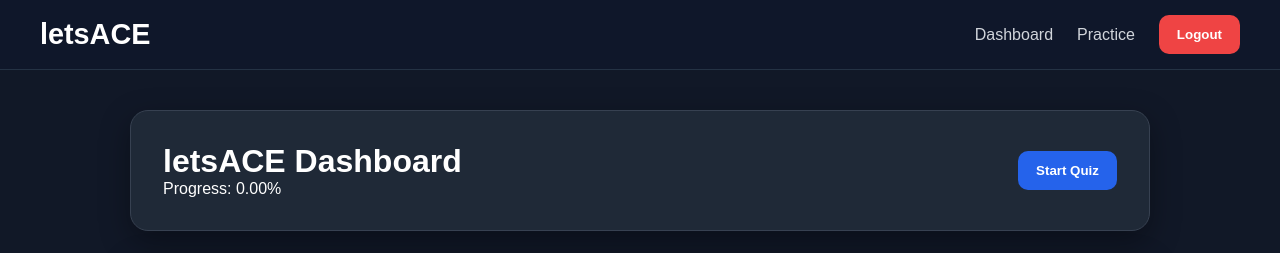
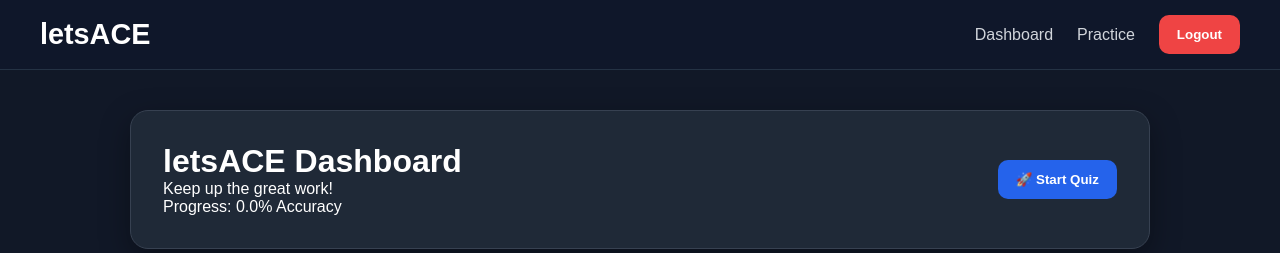
Before and after one commit to Harris-Cabrera/letsACE, a React (Vite) app in the folder frontend/: page /dashboard in a window 1280 px wide. Shown: the top 253 px of the page. Built offline with nearby package versions, Linux system fonts and the light colour scheme; no server answers; sample sign-in values are in the browser's storage.

Commit message:
updated DashboardHeader message promps

```diff
--- a/frontend/src/components/dashboard/DashboardHeader.jsx
+++ b/frontend/src/components/dashboard/DashboardHeader.jsx
@@ -1,22 +1,31 @@
+import { useMemo } from "react";
 import { useNavigate } from "react-router-dom";
 
 function DashboardHeader({ stats }) {
   const navigate = useNavigate();
 
+  const greeting = useMemo(() => {
+    const messages = [
+      "Ready to ace another quiz?",
+      "Keep up the great work!",
+    ];
+
+    return messages[Math.floor(Math.random() * messages.length)];
+  }, []);
+
   return (
     <div className="dashboard-header-content">
       <div>
-                <h1>
-                    letsACE Dashboard
-                </h1>
-                <p>
-                    Progress: {stats.accuracy.toFixed(2)}%
-                </p>
+        <h1>letsACE Dashboard</h1>
+        <p>{greeting}</p>
+        <p>Progress: {stats.accuracy.toFixed(1)}% Accuracy</p>
       </div>
 
-            <button className="start-quiz-button"
-                onClick={() => navigate("/quiz")}>
-                Start Quiz
+      <button
+        className="start-quiz-button"
+        onClick={() => navigate("/quiz")}
+      >
+        🚀 Start Quiz
       </button>
     </div>
   );
--- a/frontend/src/styles/dashboard.css
+++ b/frontend/src/styles/dashboard.css
@@ -85,3 +85,12 @@
   color: var(--text-secondary);
   font-weight: 600;
 }
+
+.dashboard-card {
+  transition: all .2s ease;
+}
+
+.dashboard-card:hover {
+  transform: translateY(-4px);
+  box-shadow: 0 12px 28px rgba(0, 0, 0, .35);
+}
```
Lines whose indentation alone changed are shown as unchanged.
